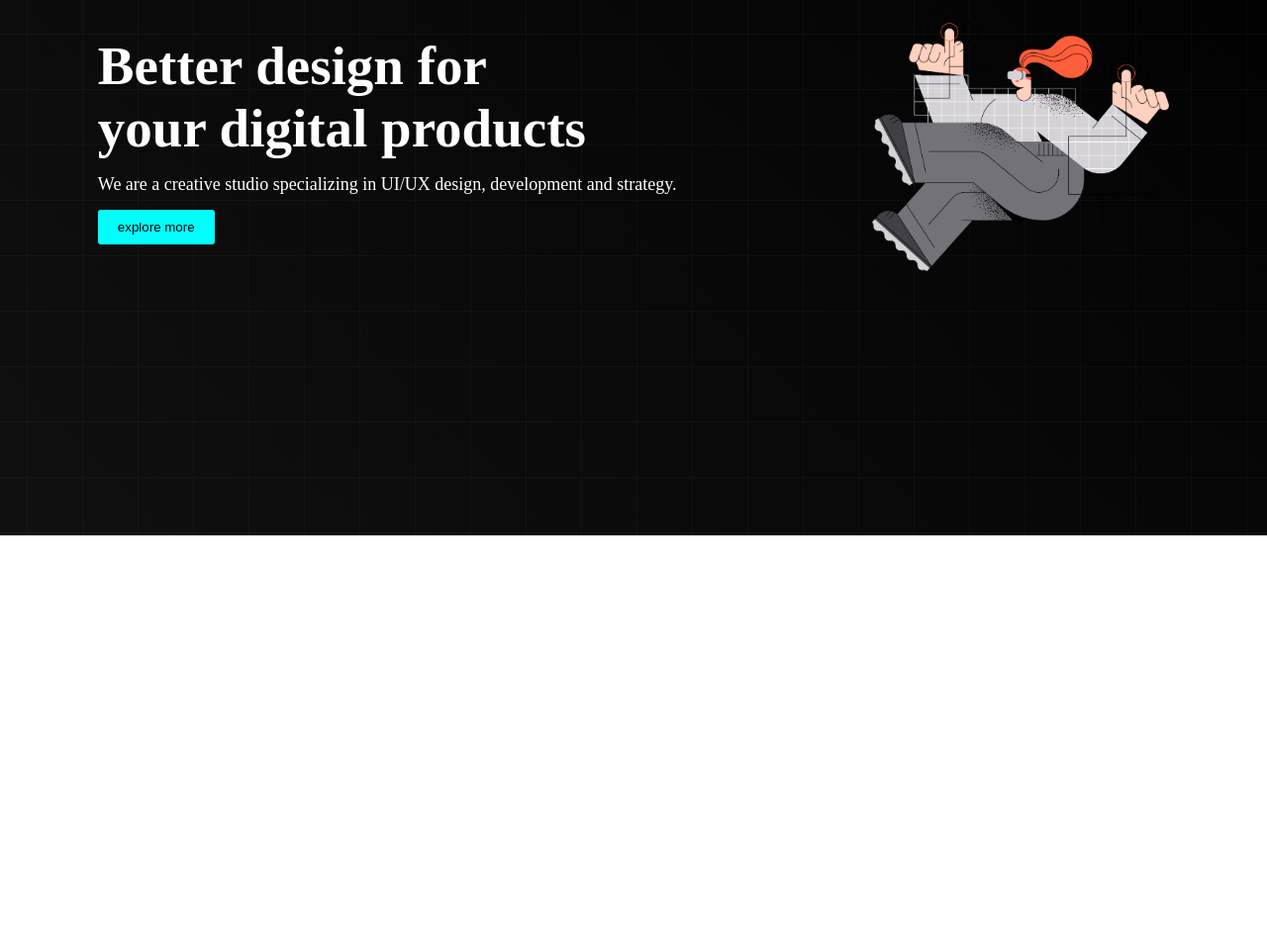
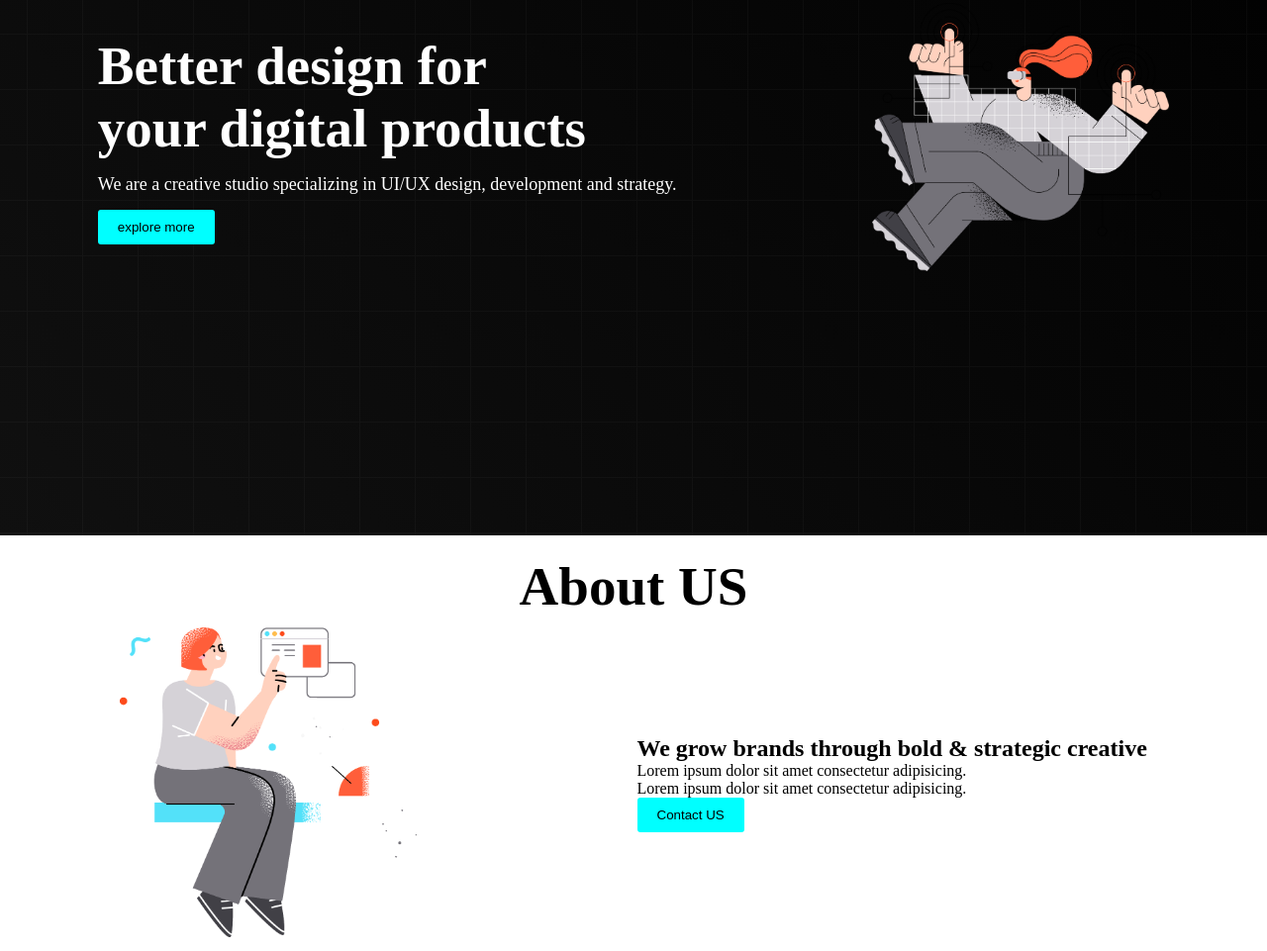
Before and after one commit to Marufg/digital-products-b8, a plain HTML site: page index.html in a window 1280 px wide. Shown: the part 327-1288 px from the top of the page at 99% size. Before the commit the page ends 868 px from the top, so only its background shows below. Drawn offline with Linux system fonts and the light colour scheme.

Commit message:
added about us

```diff
--- a/index.html
+++ b/index.html
@@ -39,6 +39,21 @@
                 </div>
             </div>
         </section>
+        <section>
+            <h1 class="title about-title">About US</h1>
+            <div class="about-container">
+                <div class="about-info">
+                <h1>We grow brands through bold & strategic creative</h1>
+                <p>Lorem ipsum dolor sit amet consectetur adipisicing.
+                </p>
+                <p>Lorem ipsum dolor sit amet consectetur adipisicing.</p>
+                <button class="btn">Contact US</button>
+                </div>
+                    <div class="about-photo">
+                        <img class="banner-img" src="./images/section.png" alt="">
+                </div>
+            </div>
+        </section>
     </main>
     <footer>
 
--- a/style.css
+++ b/style.css
@@ -55,3 +55,16 @@
     border: none;
     border-radius: 3px;
 }
+
+.about-container{
+    display: flex;
+    justify-content: space-around;
+    align-items: center;
+    flex-direction: row-reverse;
+    padding: 10px;
+}
+
+.about-title{
+    text-align: center;
+    padding-top: 20px;
+}
```
